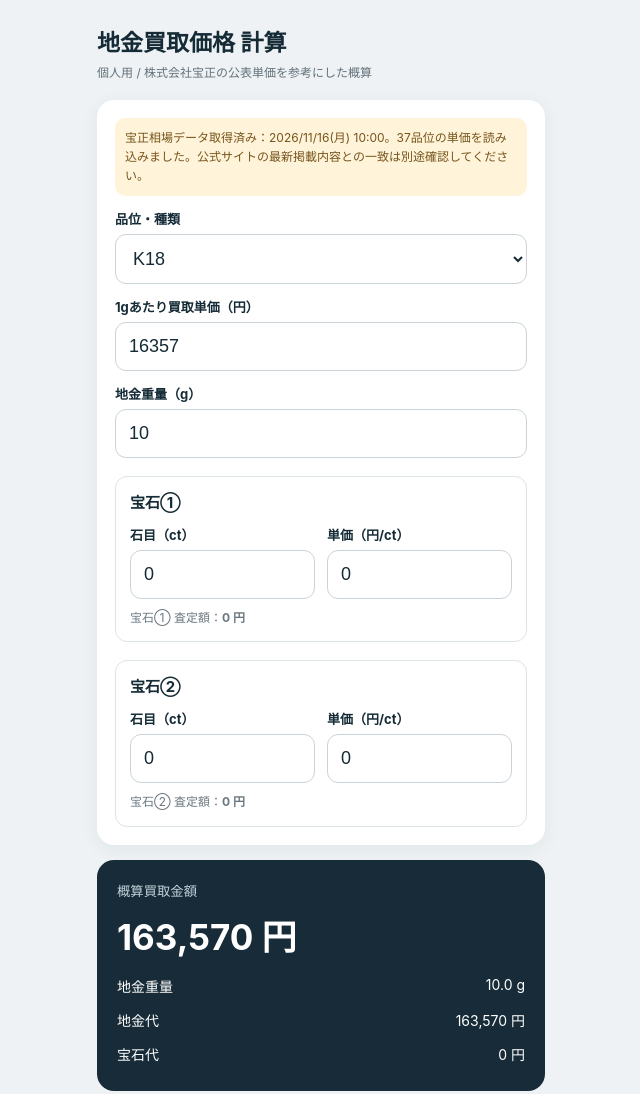
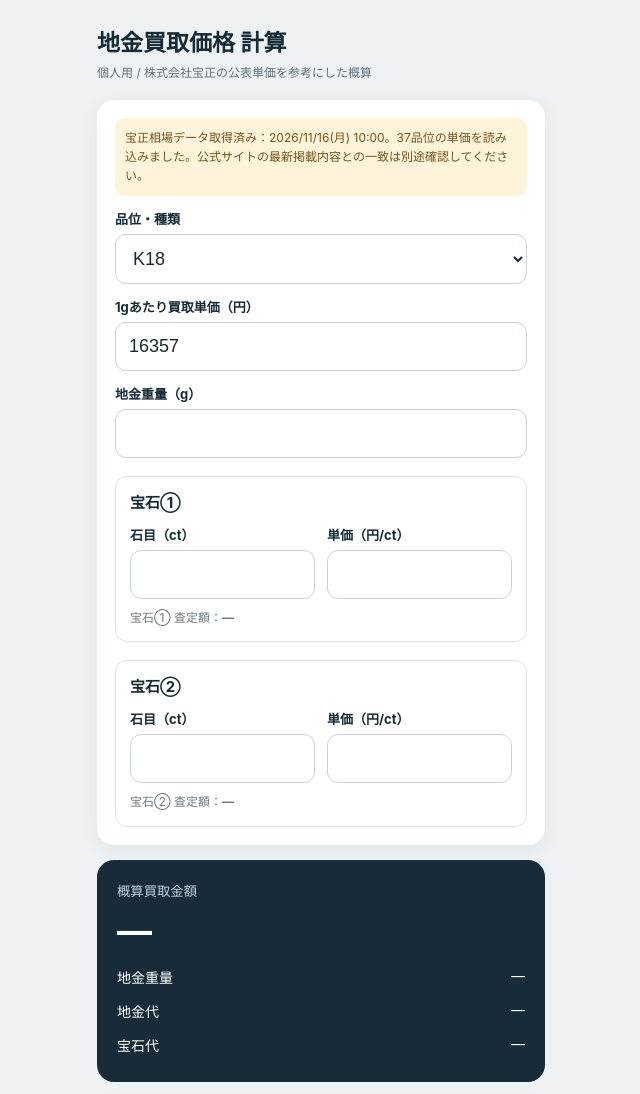
Before and after one commit to only-for-calculation/jewelry-calculator, a plain HTML site: page index.html in a window 1280 px wide. Shown: the top 1094 px of the page, without its empty margins (319-959 px from the left). Drawn offline with Linux system fonts and the light colour scheme.

Commit message:
Update index.html

```diff
--- a/index.html
+++ b/index.html
@@ -92,7 +92,7 @@ a{color:#26698a}
 
 <label for="gross">地金重量（g）</label>
 
-<input id="gross" type="number" min="0" step="0.01" inputmode="decimal" value="10">
+<input id="gross" type="number" min="0" step="0.01" inputmode="decimal" value="">
 
 <div class="gem-section">
 
@@ -104,7 +104,7 @@ a{color:#26698a}
 
 <label for="ct1">石目（ct）</label>
 
-<input id="ct1" type="number" min="0" step="0.01" inputmode="decimal" value="0">
+<input id="ct1" type="number" min="0" step="0.01" inputmode="decimal" value="">
 
 </div>
 
@@ -112,7 +112,7 @@ a{color:#26698a}
 
 <label for="price1">単価（円/ct）</label>
 
-<input id="price1" type="number" min="0" step="1" inputmode="numeric" value="0">
+<input id="price1" type="number" min="0" step="1" inputmode="numeric" value="">
 
 </div>
 
@@ -132,7 +132,7 @@ a{color:#26698a}
 
 <label for="ct2">石目（ct）</label>
 
-<input id="ct2" type="number" min="0" step="0.01" inputmode="decimal" value="0">
+<input id="ct2" type="number" min="0" step="0.01" inputmode="decimal" value="">
 
 </div>
 
@@ -140,7 +140,7 @@ a{color:#26698a}
 
 <label for="price2">単価（円/ct）</label>
 
-<input id="price2" type="number" min="0" step="1" inputmode="numeric" value="0">
+<input id="price2" type="number" min="0" step="1" inputmode="numeric" value="">
 
 </div>
 
@@ -328,7 +328,7 @@ let gross=Number($('gross').value);
 
 let rate=Number($('rate').value);
 
-let valid=['gross','rate','ct1','price1','ct2','price2'].every(id=>
+let valid=['gross','rate'].every(id=>
 
 $(id).value!==''&&
 
@@ -338,9 +338,17 @@ Number($(id).value)>=0
 
 );
 
-if(!valid){
+let gemValid=['ct1','price1','ct2','price2'].every(id=>
 
-$('total').textContent='入力を確認';
+$(id).value===''||
+
+(Number.isFinite(Number($(id).value))&&Number($(id).value)>=0)
+
+);
+
+if(!valid||!gemValid){
+
+$('total').textContent=valid?'入力を確認':'—';
 
 ['net','metal','gem','gem1','gem2'].forEach(id=>$(id).textContent='—');
 
@@ -352,9 +360,9 @@ let net=Math.floor((gross+1e-9)*10)/10;
 
 let metal=Math.floor(net*rate);
 
-let g1=Math.floor(Number($('ct1').value)*Number($('price1').value));
+let g1=Math.floor(Number($('ct1').value||0)*Number($('price1').value||0));
 
-let g2=Math.floor(Number($('ct2').value)*Number($('price2').value));
+let g2=Math.floor(Number($('ct2').value||0)*Number($('price2').value||0));
 
 let gem=g1+g2;
 
@@ -424,9 +432,9 @@ let s=`品位：${$('grade').value}
 
 地金代：${$('metal').textContent}
 
-宝石①：${$('ct1').value}ct × ${$('price1').value}円/ct = ${$('gem1').textContent}
+宝石①：${$('ct1').value||0}ct × ${$('price1').value||0}円/ct = ${$('gem1').textContent}
 
-宝石②：${$('ct2').value}ct × ${$('price2').value}円/ct = ${$('gem2').textContent}
+宝石②：${$('ct2').value||0}ct × ${$('price2').value||0}円/ct = ${$('gem2').textContent}
 
 宝石代合計：${$('gem').textContent}
 
@@ -544,7 +552,7 @@ $('status').textContent='自動取得を確認できません：'+e.message;
 
 }
 
-calc();
+showRate();
 
 updateRates();
 
```
